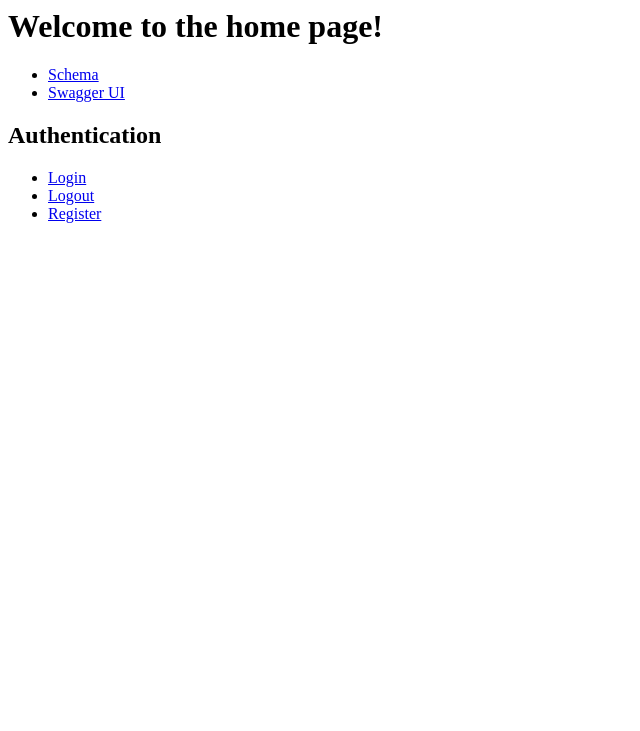
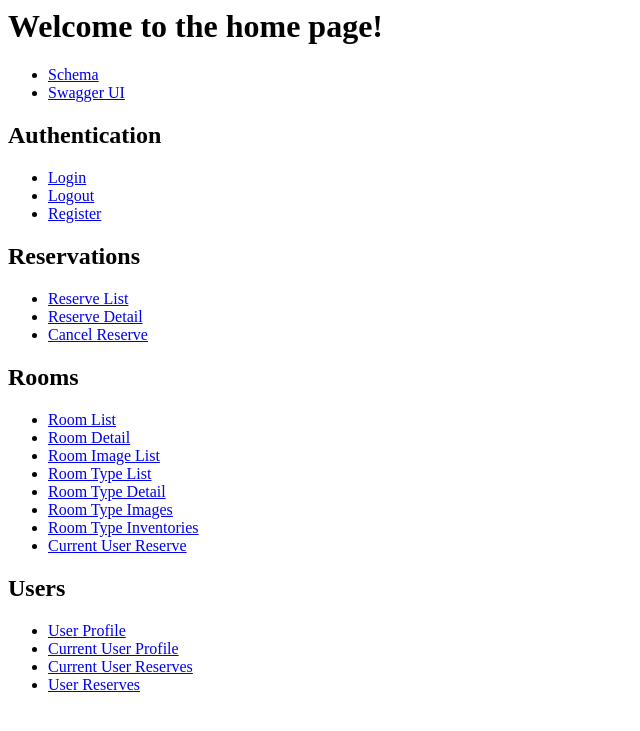
Before and after one commit to ILoveBacteria/hotel-management-system, a Django app: page / in a window 1280 px wide. Shown: the top 731 px of the page, without its empty margins (0-640 px from the left). Run offline with Django 5.2, Linux system fonts and the light colour scheme; parts of the project's set-up code (start-up, migrations or seed data) failed here and were passed over.

Commit message:
Add API URLs to the home.html

```diff
--- a/backend/rooms/urls.py
+++ b/backend/rooms/urls.py
@@ -5,8 +5,8 @@ from rooms.views import RoomViewSet, RoomTypeViewSet, RoomImageViewSet, RoomType
 
 
 router = SimpleRouter(use_regex_path=False)
-router.register('inventories', RoomViewSet)
-router.register('types', RoomTypeViewSet)
+router.register('inventories', RoomViewSet, basename='inventories')
+router.register('types', RoomTypeViewSet, basename='types')
 router.register('images', RoomImageViewSet, basename='images')
 # Query routers
 router.register('types/<int:room_type>/images', RoomTypeImageViewSet, basename='room-type-images')
--- a/backend/templates/home.html
+++ b/backend/templates/home.html
@@ -14,5 +14,29 @@
             <li><a href="{% url 'logout' %}">Logout</a></li>
             <li><a href="{% url 'register' %}">Register</a></li>
         </ul>
+        <h2>Reservations</h2>
+        <ul>
+            <li><a href="{% url 'reserves-list' %}">Reserve List</a></li>
+            <li><a href="{% url 'reserves-detail' pk=1 %}">Reserve Detail</a></li>
+            <li><a href="{% url 'reserves-cancel' pk=1 %}">Cancel Reserve</a></li>
+        </ul>
+        <h2>Rooms</h2>
+        <ul>
+            <li><a href="{% url 'inventories-list' %}">Room List</a></li>
+            <li><a href="{% url 'inventories-detail' pk=1 %}">Room Detail</a></li>
+            <li><a href="{% url 'images-list' %}">Room Image List</a></li>
+            <li><a href="{% url 'types-list' %}">Room Type List</a></li>
+            <li><a href="{% url 'types-detail' pk=1 %}">Room Type Detail</a></li>
+            <li><a href="{% url 'room-type-images-list' room_type=1 %}">Room Type Images</a></li>
+            <li><a href="{% url 'room-type-inventories-list' room_type=1 %}">Room Type Inventories</a></li>
+            <li><a href="{% url 'current-user-reserve' room_type=1 %}">Current User Reserve</a></li>
+        </ul>
+        <h2>Users</h2>
+        <ul>
+            <li><a href="{% url 'user-profile' pk=1 %}">User Profile</a></li>
+            <li><a href="{% url 'current-user-profile' %}">Current User Profile</a></li>
+            <li><a href="{% url 'current-user-reserves' %}">Current User Reserves</a></li>
+            <li><a href="{% url 'user-reserves' user_id=1 %}">User Reserves</a></li>
+        </ul>
     </body>
 </html>
```
